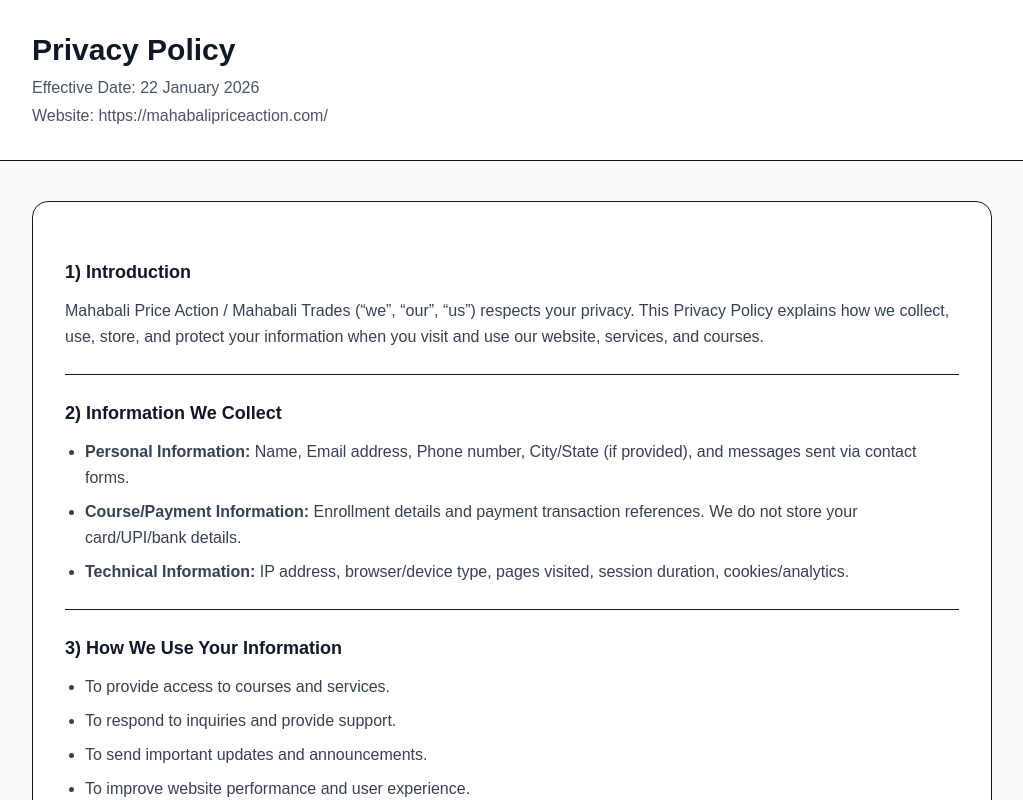
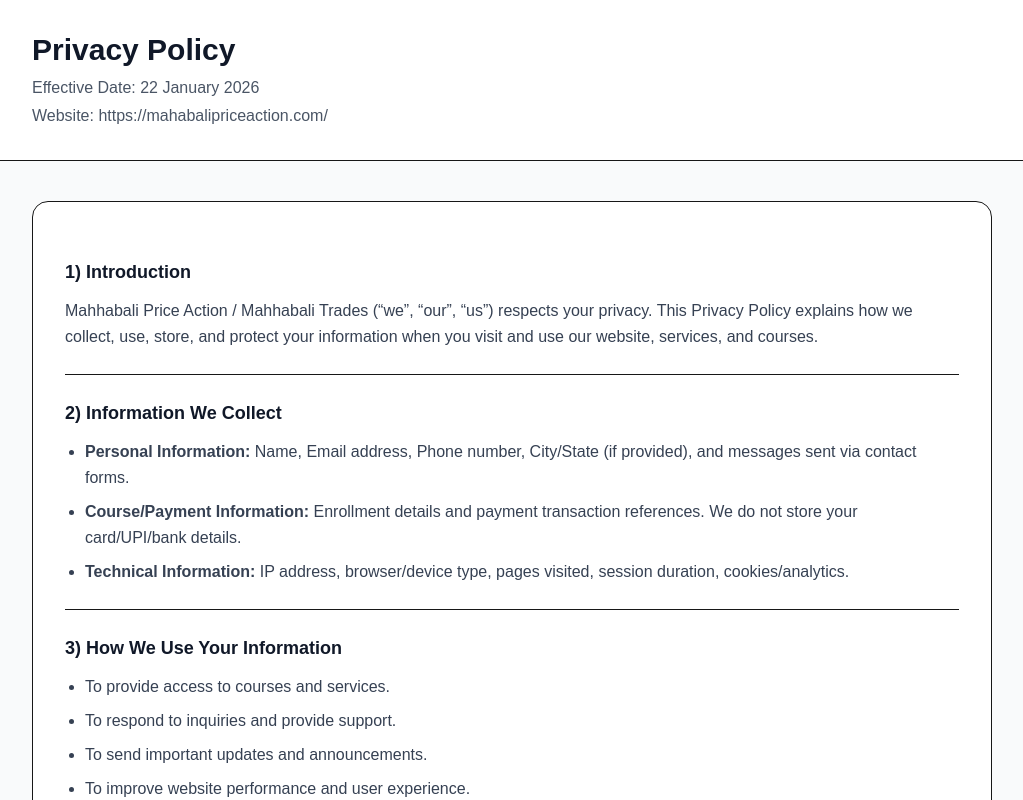
Before and after one commit to faizansiddqui/tradinglandingpagebyrahulsir, a Next.js app: page /privacy-policy in a window 1280 px wide. Shown: the top 800 px of the page, without its empty margins (128-1151 px from the left). Built offline with nearby package versions, Linux system fonts and the light colour scheme.

Commit message:
Fix typo in Privacy Policy metadata title

```diff
--- a/src/app/privacy-policy/page.jsx
+++ b/src/app/privacy-policy/page.jsx
@@ -1,8 +1,8 @@
 import React from "react";
 
 export const metadata = {
-  title: "Privacy Policy | Mahabali Price Action",
-  description: "Privacy Policy of Mahabali Price Action / Mahabali Trades",
+  title: "Privacy Policy | Mahhabali Price Action",
+  description: "Privacy Policy of Mahhabali Price Action / Mahhabali Trades",
 };
 
 const Page = () => {
@@ -28,7 +28,7 @@
         <div className="rounded-2xl border bg-white p-5 sm:p-8">
           <PolicyBlock title="1) Introduction">
             <p>
-              Mahabali Price Action / Mahabali Trades (“we”, “our”, “us”) respects your privacy.
+              Mahhabali Price Action / Mahhabali Trades (“we”, “our”, “us”) respects your privacy.
               This Privacy Policy explains how we collect, use, store, and protect your information
               when you visit and use our website, services, and courses.
             </p>
```
